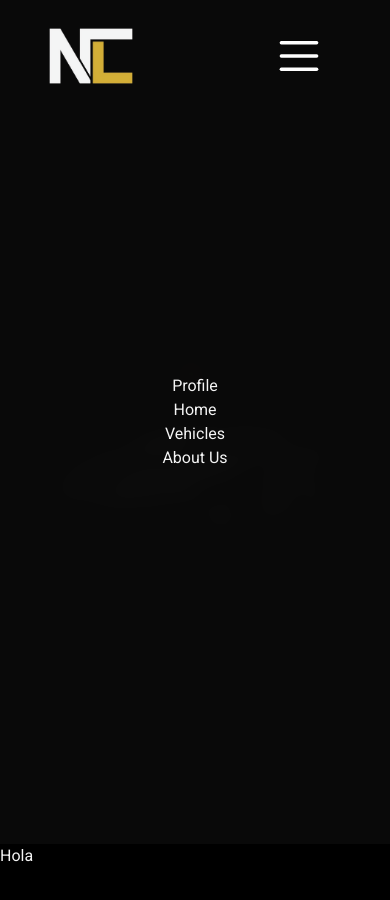
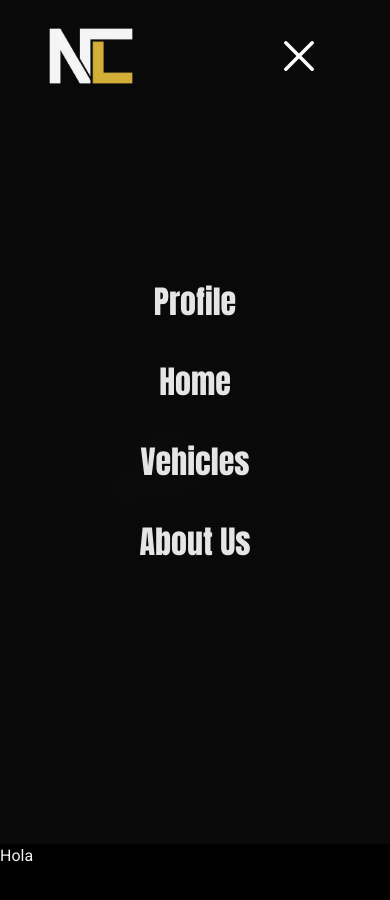
Before and after one commit to ParrizasDeveloper/nitro-crown, a Next.js app: page / in a window 390 px wide. Both pictures are taken after a click on the element 299 px from the left and 56 px from the top of the page. Shown: the top 900 px of the page. Built offline with nearby package versions, Linux system fonts and the light colour scheme.

Commit message:
header responsive in process

```diff
--- a/src/components/layout/headerNav/index.tsx
+++ b/src/components/layout/headerNav/index.tsx
@@ -7,7 +7,7 @@ import { useEffect, useState } from "react";
 import NavUserButton from "./userButton";
 
 export default function HeaderNav() {
-    const [sideNavOpen, setSideNavOpen] = useState(false)
+    const [sideNavOpen, setSideNavOpen] = useState<boolean>(false)
 
     useEffect(() => {
         if(sideNavOpen) {
@@ -56,12 +56,12 @@ export default function HeaderNav() {
                             `}
                             onClick={toggleSideNav}
                         >
-                            <SideNavButton />
+                            <SideNavButton open={sideNavOpen} />
                         </div>
                     </div>
                 </nav>
             </header>
-            <SideNav open />
+            <SideNav open={sideNavOpen} />
         </>
     );
 }
--- a/src/components/layout/headerNav/sideNav.tsx
+++ b/src/components/layout/headerNav/sideNav.tsx
@@ -1,17 +1,40 @@
 import { links } from "@/data/sections"
-import { UserIcon } from "lucide-react"
 import Link from "next/link"
+import { anton } from "@/styles/fonts"
+import { useGSAP } from "@gsap/react"
+import gsap from "gsap"
 
 export default function SideNav({open}: {open: boolean}) {
+
+    useGSAP(() => {
+        if(open) {
+
+        }
+    }, {dependencies: [open]})
+
     return (
-        <nav className={`
-            flex flex-col lg:hidden fixed w-full h-dvh z-100 bg-neutral-950/99 backdrop-blur-sm
-            justify-center items-center
-        `}>
-            <Link href={""}>Profile</Link>
+        <nav
+            id="responsiveNav"
+            className={`
+                ${anton.className}
+                ${open ? "flex" : "hidden"}
+                flex-col lg:hidden fixed w-full h-dvh z-100 bg-neutral-950/99 backdrop-blur-sm
+                justify-center items-center leading-20 sm:leading-24 text-neutral-200
+            `}
+        >
+            <Link
+                href={""}
+                className={`text-[clamp(2rem,6vw,3rem)]`}
+            >Profile</Link>
             {
                links.map(link => (
-                <Link href={link.link} key={link.name}>{link.name}</Link>
+                    <Link
+                        className={`text-[clamp(2rem,6vw,3rem)]`}
+                        href={link.link}
+                        key={link.name}
+                    >
+                        {link.name}
+                    </Link>
                ))
             }
         </nav>
--- a/src/components/layout/headerNav/sideNavButton.tsx
+++ b/src/components/layout/headerNav/sideNavButton.tsx
@@ -1,7 +1,33 @@
-export function SideNavButton() {
+import { useGSAP } from "@gsap/react"
+import gsap from "gsap"
+import MorphSVGPlugin from "gsap/MorphSVGPlugin"
+import { useRef } from "react"
+
+gsap.registerPlugin(MorphSVGPlugin)
+
+export function SideNavButton({open}: {open: boolean}) {
+    const tl = useRef<gsap.core.Timeline | null>(null)
+
+    useGSAP(() => {
+        tl.current = gsap.timeline({ paused: true })
+        tl.current
+            .to('#topLine', { duration: 0.3, morphSVG: "#ctbr" })
+            .to('#midLine', { duration: 0.3, opacity: 0, morphSVG: "#ctml" }, "<")
+            .to('#botLine', { duration: 0.3, morphSVG: "#cttr" }, "<")
+    }, [])
+
+    useGSAP(() => {
+        if(open) {
+            tl.current?.play()
+        } else {
+            tl.current?.reverse()
+        }
+    }, [open])
+
     return (
         <svg viewBox="0 0 500 500" className="h-full w-full">
             <path
+                id="topLine"
                 d="M50 100 L450 100"
                 stroke="white"
                 fill="none"
@@ -9,6 +35,7 @@ export function SideNavButton() {
                 strokeLinecap="round"
             />
             <path
+                id="midLine"
                 d="M50 250 L450 250"
                 stroke="white"
                 fill="none"
@@ -16,12 +43,42 @@ export function SideNavButton() {
                 strokeLinecap="round"
             />
             <path
+                id="botLine"
                 d="M50 400 L450 400"
                 stroke="white"
                 fill="none"
                 strokeWidth={40}
                 strokeLinecap="round"
             />
+
+
+            <path
+                id="ctbr"
+                d="M100 100 L400 400"
+                stroke="white"
+                fill="none"
+                strokeWidth={40}
+                strokeLinecap="round"
+                className="hidden"
+            />
+            <path
+                id="ctml"
+                d="M50 250 L50 250"
+                stroke="white"
+                fill="none"
+                strokeWidth={40}
+                strokeLinecap="round"
+                className="hidden"
+            />
+            <path
+                id="cttr"
+                d="M100 400 L400 100"
+                stroke="white"
+                fill="none"
+                strokeWidth={40}
+                strokeLinecap="round"
+                className="hidden"
+            />
         </svg>
     )
 }
```
